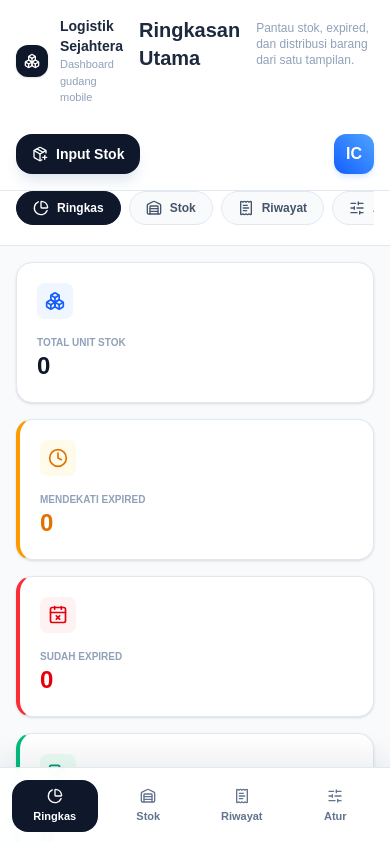
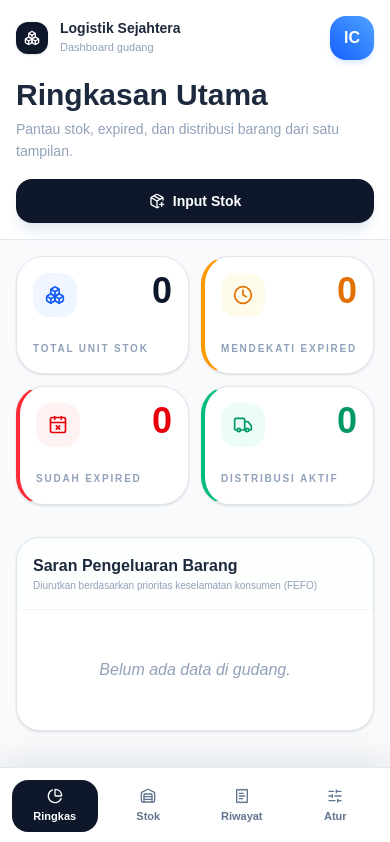
Before and after one commit to mrshaadiq/logistik-sejahtera, a Next.js app: page / in a window 390 px wide. Shown: the top 842 px of the page. Built offline with nearby package versions, Linux system fonts and the light colour scheme.

Commit message:
fix header

```diff
--- a/app/page.tsx
+++ b/app/page.tsx
@@ -348,22 +348,28 @@ export default function LogistikSejahteraPage() {
 
       <main className="flex min-h-screen flex-1 flex-col overflow-hidden pb-24 md:h-screen md:pb-0">
         <header className="flex flex-shrink-0 flex-col gap-4 border-b border-slate-200 bg-white px-4 py-4 sm:px-5 md:h-20 md:flex-row md:items-center md:justify-between md:px-8 md:py-0">
-          <div className="flex items-start justify-between gap-4 md:block">
-            <div className="md:hidden">
-              <div className="mb-3 flex items-center gap-3">
+          <div className="flex items-center justify-between md:hidden">
+            <div className="flex items-center gap-3">
               <div className="rounded-xl bg-slate-900 p-2 text-white shadow-sm">
                 <Boxes className="h-4 w-4" />
               </div>
               <div>
-                  <p className="text-sm font-bold text-slate-800">Logistik Sejahtera</p>
-                  <p className="text-[11px] text-slate-400">Dashboard gudang mobile</p>
+                <p className="text-sm font-bold leading-none text-slate-800">
+                  Logistik Sejahtera
+                </p>
+                <p className="mt-1 text-[11px] text-slate-400">Dashboard gudang</p>
               </div>
             </div>
+            <div className="flex h-11 w-11 shrink-0 items-center justify-center rounded-2xl bg-gradient-to-tr from-blue-600 to-blue-400 font-bold text-white shadow-md shadow-blue-100">
+              IC
             </div>
-            <h2 className="text-xl font-bold text-slate-800">
+          </div>
+
+          <div className="md:block">
+            <h2 className="text-3xl font-bold leading-tight text-slate-800 md:text-xl">
               {viewTitles[activeView]}
             </h2>
-            <p className="mt-1 max-w-md text-xs text-slate-400">
+            <p className="mt-1 max-w-md text-sm leading-relaxed text-slate-400 md:text-xs">
               Pantau stok, expired, dan distribusi barang dari satu tampilan.
             </p>
           </div>
@@ -372,7 +378,7 @@ export default function LogistikSejahteraPage() {
             <button
               type="button"
               onClick={() => setIsModalOpen(true)}
-              className="inline-flex items-center gap-2 rounded-2xl bg-slate-900 px-4 py-2.5 text-sm font-bold text-white shadow-lg shadow-slate-200 transition hover:bg-slate-800 md:hidden"
+              className="inline-flex w-full items-center justify-center gap-2 rounded-2xl bg-slate-900 px-4 py-3 text-sm font-bold text-white shadow-lg shadow-slate-200 transition hover:bg-slate-800 md:hidden"
             >
               <PackagePlus className="h-4 w-4" />
               Input Stok
@@ -383,41 +389,16 @@ export default function LogistikSejahteraPage() {
               </p>
               <p className="text-sm font-semibold text-slate-700">Icad Design</p>
             </div>
-            <div className="flex h-10 w-10 shrink-0 items-center justify-center rounded-xl bg-gradient-to-tr from-blue-600 to-blue-400 font-bold text-white shadow-md shadow-blue-100">
+            <div className="hidden h-10 w-10 shrink-0 items-center justify-center rounded-xl bg-gradient-to-tr from-blue-600 to-blue-400 font-bold text-white shadow-md shadow-blue-100 md:flex">
               IC
             </div>
           </div>
         </header>
 
-        <div className="border-b border-slate-200 bg-white px-4 pb-4 md:hidden">
-          <div className="flex gap-2 overflow-x-auto pb-1">
-            {mobileNavItems.map((item) => {
-              const Icon = item.icon;
-              const isActive = activeView === item.id;
-
-              return (
-                <button
-                  key={item.id}
-                  type="button"
-                  onClick={() => setActiveView(item.id)}
-                  className={`inline-flex shrink-0 items-center gap-2 rounded-full border px-4 py-2 text-xs font-semibold transition ${
-                    isActive
-                      ? "border-slate-900 bg-slate-900 text-white"
-                      : "border-slate-200 bg-slate-50 text-slate-600"
-                  }`}
-                >
-                  <Icon className="h-4 w-4" />
-                  {item.mobileLabel}
-                </button>
-              );
-            })}
-          </div>
-        </div>
-
         <div className="flex-1 overflow-y-auto p-4 pb-28 md:p-8 md:pb-8">
           {activeView === "ringkasan" && (
             <section className="animate-[fadeIn_0.3s_ease-in] space-y-8">
-              <div className="grid grid-cols-1 gap-4 sm:grid-cols-2 xl:grid-cols-4">
+              <div className="grid grid-cols-2 gap-3 md:grid-cols-2 xl:grid-cols-4">
                 <StatCard
                   title="Total Unit Stok"
                   value={stats.total.toLocaleString("id-ID")}
@@ -702,17 +683,21 @@ function StatCard({
 }) {
   return (
     <div
-      className={`rounded-2xl border border-slate-200 bg-white p-5 shadow-sm md:p-6 ${className}`}
+      className={`h-full rounded-[1.75rem] border border-slate-200 bg-white p-4 shadow-sm md:rounded-2xl md:p-6 ${className}`}
     >
-      <div className="mb-4 flex items-start justify-between">
-        <div className={`rounded-lg p-2 ${iconClassName}`}>
+      <div className="flex h-full flex-col justify-between gap-6">
+        <div className="flex items-start justify-between gap-3">
+          <div className={`rounded-2xl p-3 ${iconClassName}`}>
             <Icon className="h-5 w-5" />
           </div>
+          <h3 className={`text-4xl font-bold leading-none ${textClassName}`}>{value}</h3>
         </div>
-      <p className={`text-[10px] font-bold uppercase text-slate-400 ${textClassName}`}>
+        <p
+          className={`max-w-[10rem] text-[10px] font-bold uppercase leading-relaxed tracking-[0.18em] text-slate-400 ${textClassName}`}
+        >
           {title}
         </p>
-      <h3 className={`text-2xl font-bold sm:text-3xl ${textClassName}`}>{value}</h3>
+      </div>
     </div>
   );
 }
```
Lines whose indentation alone changed are shown as unchanged.
